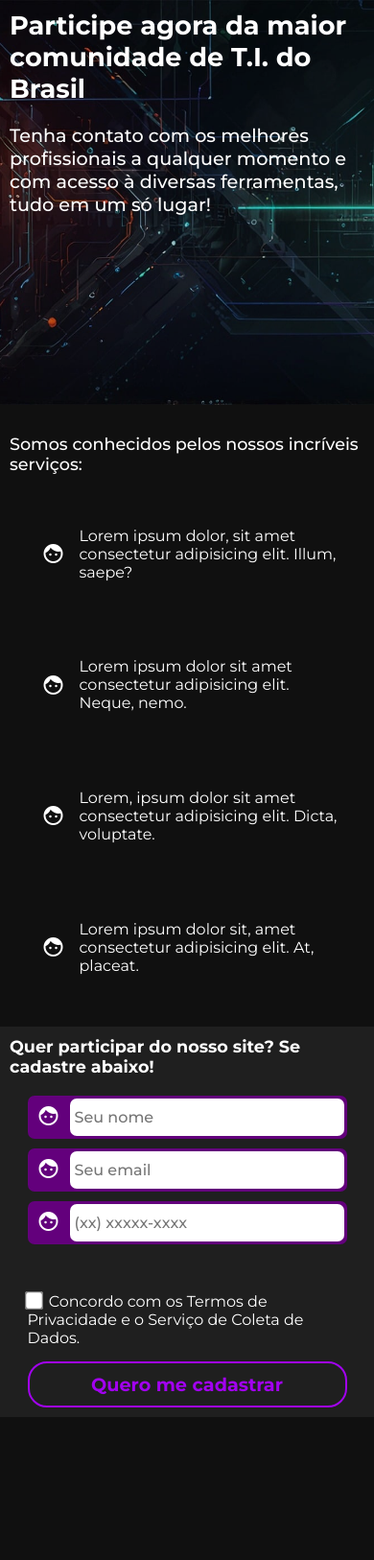
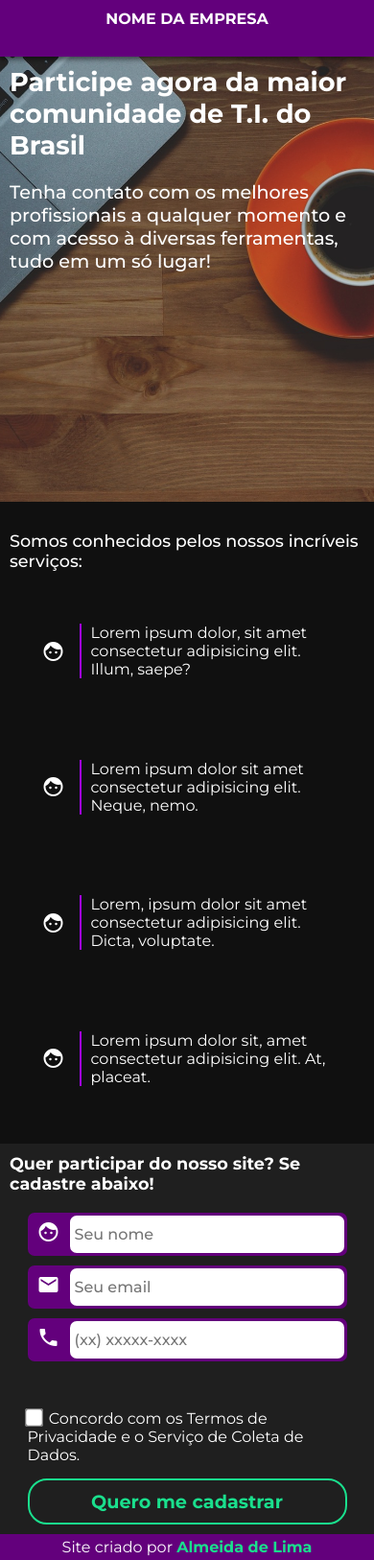
Before and after one commit to GabAlmeyda/Landing-Page, a plain HTML site: page index.html in a window 390 px wide. Shown: the whole page at 96% size. Before the commit the page ends 1477 px from the top, so only its background shows below. Drawn offline with Linux system fonts and the light colour scheme.

Commit message:
teste da segunda versão mobile

```diff
--- a/index.html
+++ b/index.html
@@ -17,10 +17,13 @@
 </head>
 
 <body>
+    <header>
+        <h1>NOME DA EMPRESA</h1>
+    </header>
+
     <main>
         <!-- The top image container -->
         <div id="image-container">
-            <div id="image"></div>
             <div class="content">
                 <h1>Participe agora da maior comunidade de T.I. do Brasil</h1>
                 <h2>Tenha contato com os melhores profissionais a qualquer momento e com acesso à diversas ferramentas, tudo em um só lugar!</h2>
@@ -82,7 +85,7 @@
 
                 <div class="input-container">
                     <div class="icon">
-                        <span class="material-icons">face</span>
+                        <span class="material-icons">email</span>
                     </div>
                     <label for="idEmail">Email:</label>
                     <input type="email" name="email" id="idEmail" autocomplete="email" placeholder="Seu email" required>
@@ -90,7 +93,7 @@
 
                 <div class="input-container">
                     <div class="icon">
-                        <span class="material-icons">face</span>
+                        <span class="material-icons">phone</span>
                     </div>
                     <label for="idTel">telefone:</label>
                     <input type="tel" name="tel" id="idTel" autocomplete="tel" pattern="^\(\d{2}\) \d{4,5}-\d{4}$" placeholder="(xx) xxxxx-xxxx" required>
@@ -102,11 +105,15 @@
                         <label for="termsResp">Concordo com os Termos de Privacidade e o Serviço de Coleta de Dados.</label>
                     </div>
 
-                    <input type="submit" id="submit-button" value="Quero me cadastrar">
+                    <input type="submit" id="submit-button" value="Quero me cadastrar" disabled>
                 </div>
             </form>
         </div>
     </main>
+
+    <footer>
+        <p><small>Site criado por <a href="http://instagram/gab.almeyda" target="_blank" rel="noopener noreferrer">Almeida de Lima</a></small></p>
+    </footer>
 </body>
 
 </html>
--- a/js/index.js
+++ b/js/index.js
@@ -12,9 +12,9 @@ function checkSubmitButton() {
 function activateButton() {
     const bt_submit = document.querySelector("#submit-button");
 
-    bt_submit.style.border = "2px solid #a202f0";
+    bt_submit.style.border = "2px solid rgb(26, 223, 141)";
 
-    bt_submit.style.backgroundColor = "#a202f0";
+    bt_submit.style.backgroundColor = "rgb(26, 223, 141)";
 
     bt_submit.style.color = "white";
 };
@@ -22,11 +22,11 @@ function activateButton() {
 function disableButton() {
     const bt_submit = document.querySelector("#submit-button");
 
-    bt_submit.style.border = "2px solid #a202f0";
+    bt_submit.style.border = "2px solid rgb(26, 223, 141)";
 
     bt_submit.style.backgroundColor = "transparent";
 
-    bt_submit.style.color = "#a202f0";
+    bt_submit.style.color = "rgb(26, 223, 141)";
 };
 
 const check_input = document.querySelector("#termsResp");
--- a/styles/medium-phones.css
+++ b/styles/medium-phones.css
@@ -0,0 +1,3 @@
+#image-container {
+    height: 40vh;
+}
--- a/styles/style.css
+++ b/styles/style.css
@@ -19,15 +19,38 @@ body, html {
     background-color: #101010;
 }
 
+header {
+    position: relative;
+    z-index: 1;
+
+    height: 7vh;
+
+    box-shadow: 0px 3px 5px rgba(0, 0, 0, 0.493);
+
+    background-color: #63007C;
+
+    color: white;
+    text-align: center;
+}
+
+header h1 {
+    padding: 10px;
+}
+
+main {
+    position: relative;
+    z-index: 0;
+}
+
 #image-container {
     position: relative;
 
-    height: 50vh;
+    height: 55vh;
 
     padding: 10px;
     margin-bottom: 20px;
 
-    background: lightslategrey url("../images/top-image01.jpg") no-repeat scroll center / cover;
+    background: lightslategrey url("../images/top-image02.jpg") no-repeat scroll center / cover;
 }
 
 #image-container::before {
@@ -79,8 +102,9 @@ body, html {
     height: 15vh;
 
     margin: auto;
-    margin-bottom: 10px;
-    border-radius: 10px;
+    margin-bottom: 15px;
+    border-radius: 0;
+
 }
 
 #topics-container .topic .icon span{
@@ -90,6 +114,9 @@ body, html {
 }
 
 #topics-container .topic .topic-content p {
+    padding-left: 10px;
+    border-left: 2px solid #a202f0;
+
     font-size: 1rem;
     color: white;
 }
@@ -172,16 +199,26 @@ body, html {
     margin: auto;
     margin-top: 15px;
     padding: 10px;
-    border: 2px solid #a202f0;
+    border: 2px solid rgb(26, 223, 141);
     border-radius: 20px;
 
     background-color: transparent;
 
-    color: #a202f0;
+    color: rgb(26, 223, 141);
     font-weight: bold;
     font-size: 1.2rem;
 }
 
-#form-container #register-container input[type=submit]:hover {
-    background-color: #8D00B0;
+footer {
+    background-color: #63007C;
+
+    color: white;
+    text-align: center;
+    padding: 4px;
 }
+
+footer a {
+    text-decoration: none;
+    font-weight: bold;
+    color: rgb(26, 223, 141);
+}
--- a/styles/tablet-query.css
+++ b/styles/tablet-query.css
@@ -1 +1,28 @@
 /* Media Query for tablet screen */
+
+html {
+    font-size: 1.7rem;
+}
+
+#form-container .input-container{
+    height: 60px;
+}
+
+#form-container .input-container .icon {
+    display: inline-flex;
+    align-items: center;
+    justify-content: center;
+
+    width: 60px;
+}
+
+#form-container .input-container .icon span{
+    width: 60px;
+
+    font-size: 48px;
+}
+
+#form-container .input-container input {
+    width: calc(100% - 63px); /* 47 because is 24 of the icon and 2 * 10 of the padding = 44. 3 is addicional */
+    height: calc(100% - 6px); /* 6 because is the addicional space of the width (3) times 2 */
+}
```
